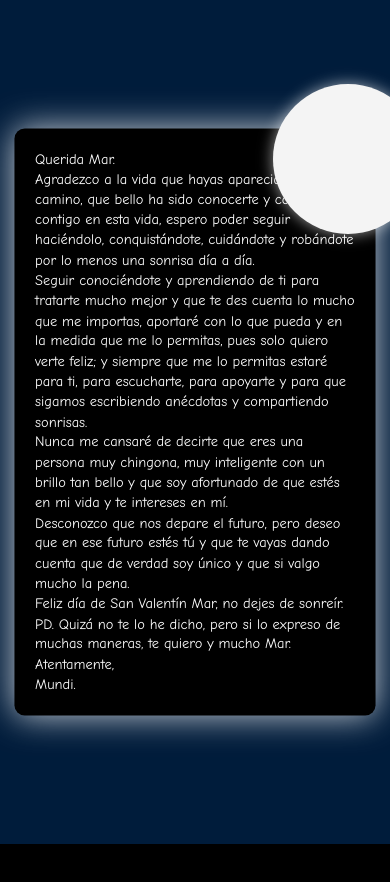
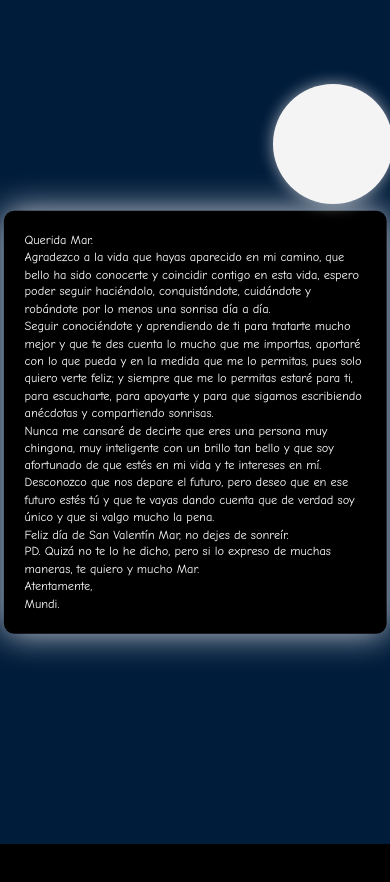
Before and after one commit to Ermrz09/Mar, a plain HTML site: page index.html in a window 390 px wide. Both pictures are taken after a click on the element 348 px from the left and 159 px from the top of the page. Shown: the top 882 px of the page. Drawn offline with Linux system fonts and the light colour scheme.

Commit message:
Update styles.css

```diff
--- a/styles.css
+++ b/styles.css
@@ -201,13 +201,14 @@ body {
     top: 50%;
     left: 50%;
     transform: translate(-50%, -50%);
-    width: 350px; /* Aumentamos el tamaño de la carta */
-    max-height: 80%; /* Limitamos la altura para que no ocupe toda la pantalla */
+    width: 80%;
+    max-width: 400px; /* Aumentamos el tamaño máximo para pantallas grandes */
+    max-height: 80%;
     background-color: black;
     color: white;
     padding: 20px;
     font-family: 'Comic Sans MS', cursive, sans-serif; /* Fuente Comic Sans */
-    font-size: 14px; /* Reducimos el tamaño de la fuente */
+    font-size: 16px; /* Ajustamos el tamaño de la fuente */
     line-height: 1.4;
     border-radius: 10px;
     display: none; /* Inicialmente oculta */
@@ -234,3 +235,23 @@ body {
         box-shadow: 0 0 20px rgba(255, 255, 255, 0.7);
     }
 }
+
+/* Media Queries para hacer la carta más pequeña en dispositivos móviles */
+@media screen and (max-width: 768px) {
+    .letter {
+        width: 90%;
+        font-size: 14px; /* Reducimos el tamaño de la fuente para móviles */
+    }
+}
+
+@media screen and (max-width: 480px) {
+    .letter {
+        width: 95%;
+        font-size: 12px; /* Reducimos aún más el tamaño de la fuente */
+    }
+
+    .moon {
+        width: 120px;
+        height: 120px;
+    }
+}
```
